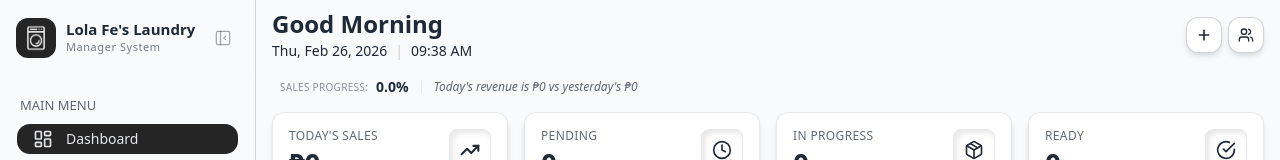
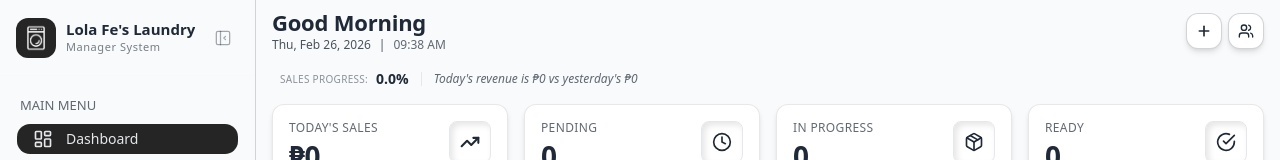
Before and after one commit to acocciayan18-2/lolafes-laundry-app, a React (Create React App) app: page /main/dashboard in a window 1280 px wide. Shown: the top 160 px of the page. Built offline with nearby package versions, Linux system fonts and the light colour scheme; no server answers; the database is empty; sample sign-in values are in the browser's storage.

Commit message:
may privacy and terms

```diff
--- a/src/pages/Dashboard.jsx
+++ b/src/pages/Dashboard.jsx
@@ -41,17 +41,17 @@ const LiveClockHeader = () => {
   return (
     <div>
       <div className="flex items-center gap-3">
-        <h1 className="text-2xl font-bold text-text-dark capitalize">
+        <h1 className="text-h2 font-bold text-text-dark capitalize">
           {greeting}
         </h1>
       </div>
       <div>
         <div className="flex items-center justify-between text-white py-0.5 gap-2">
-          <p className="text-text-dark text-sm-text font-medium ">
+          <p className="text-text-dark/80 text-micro font-medium ">
             {dateString}
           </p>
-          <span className='text-sm-text text-text-dark/20 font-light select-none'> | </span>
-          <span className="text-text-dark text-sm-text font-medium">
+          <span className='text-micro text-text-dark/80 font-light select-none'> | </span>
+          <span className="text-text-dark/70 text-micro font-medium">
             {timeString}
           </span>
         </div>
--- a/src/pages/Orders.jsx
+++ b/src/pages/Orders.jsx
@@ -1,7 +1,7 @@
 import { AnimatePresence, LayoutGroup, motion } from "framer-motion";
 import { useEffect, useState, useMemo } from "react";
 import { Link } from "react-router-dom";
-import { IconAddNewOrder, IconShirt } from "../components/icons";
+import { IconShirt, IconPlus } from "../components/icons";
 import OrderCard from "../components/orders/OrderCard";
 import OrderFilters from "../components/orders/OrderFilters";
 import { OrderListSkeleton } from "../components/skeleton-loader";
@@ -185,7 +185,7 @@ export default function Orders() {
 
             <Link to="/main/neworder">
               <button className="group flex items-center justify-center w-9 h-9 shadow-md bg-white  active:bg-app-dark/5 rounded-xl border border-text-dark/20 active:scale-95 transition-all duration-200">
-                <IconAddNewOrder className="w-5 h-5" />
+                <IconPlus className="w-4 h-4" />
               </button>
             </Link>
           </motion.div>
--- a/src/pages/Reports.jsx
+++ b/src/pages/Reports.jsx
@@ -26,13 +26,13 @@ const ReportHeaderClock = memo(() => {
 
   return (
     <div className="flex items-center gap-2 mt-0.5">
-      <p className="text-text-dark text-sm-text font-medium whitespace-nowrap">
+      <p className="text-text-dark/80 text-micro font-medium whitespace-nowrap">
         {time.toLocaleDateString('en-US', {
           weekday: 'short', month: 'short', day: 'numeric', year: 'numeric'
         })}
       </p>
-      <span className='text-sm-text text-text-dark/20 font-light select-none'>|</span>
-      <span className="text-sm-text font-medium text-text-dark uppercase whitespace-nowrap">
+      <span className='text-micro text-text-dark/80 font-light select-none'>|</span>
+      <span className="text-micro font-medium text-text-dark/80 uppercase whitespace-nowrap">
         {time.toLocaleTimeString([], {
           hour: '2-digit', minute: '2-digit', hour12: true
         })}
```
